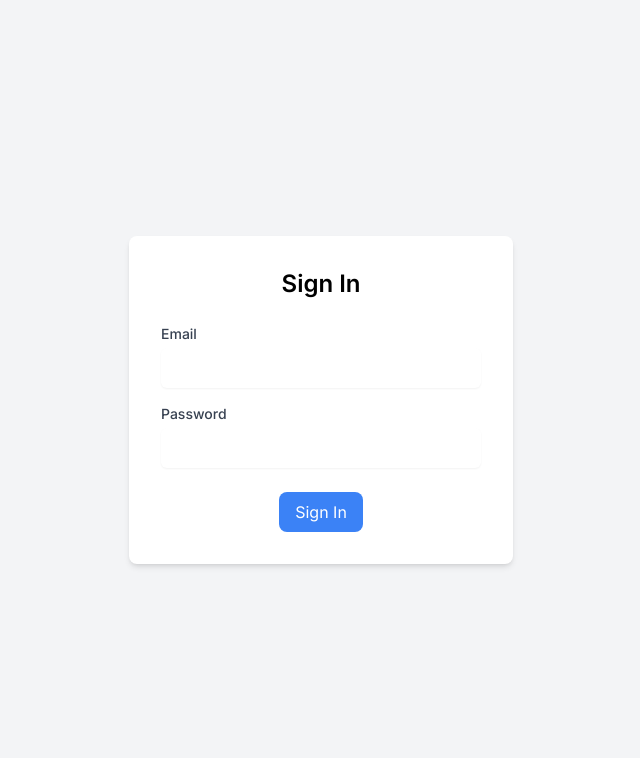
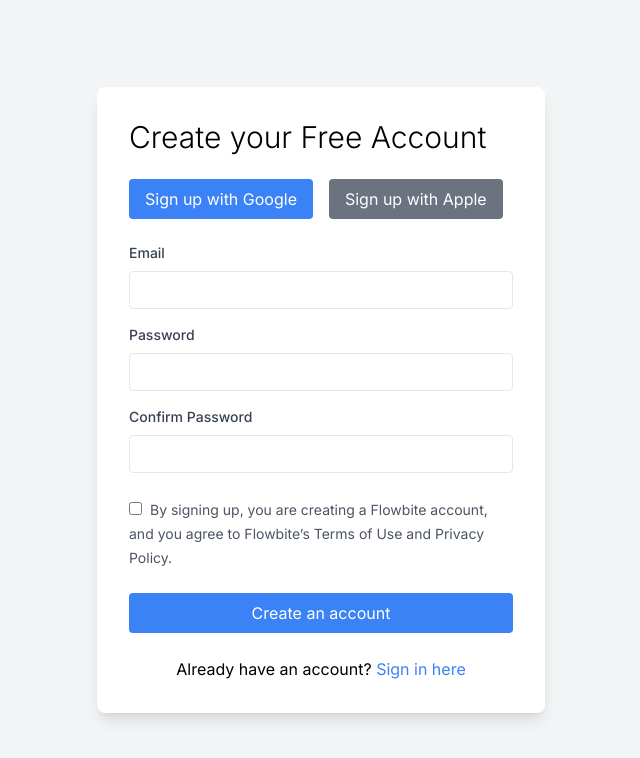
Before and after one commit to subashprj55/dokan, a Next.js app: page /signIn in a window 1280 px wide. Shown: the top 758 px of the page, without its empty margins (319-959 px from the left). Built offline with nearby package versions, Linux system fonts and the light colour scheme.

Commit message:
signup page

```diff
--- a/src/app/page.tsx
+++ b/src/app/page.tsx
@@ -129,6 +129,7 @@ const Futures = () => {
                 {/* image */}
                 <div className="w-auto h-[200px]">
                   <Image
+                    className=" rounded-lg"
                     alt={imageDescription}
                     src={imageSrc}
                     width={0}
--- a/src/app/signIn/page.tsx
+++ b/src/app/signIn/page.tsx
@@ -5,66 +5,84 @@ import { useState } from 'react'
 const SignInPage = () => {
   const [email, setEmail] = useState('')
   const [password, setPassword] = useState('')
-  const [error, setError] = useState('')
+  const [confirmPassword, setConfirmPassword] = useState('')
 
-  const handleSubmit = async (e: any) => {
-    e.preventDefault()
-
-    // Simulated authentication logic
-    if (email === 'user@example.com' && password === 'password') {
-      // router.push('/dashboard'); // Redirect to dashboard on successful login
-    } else {
-      setError('Invalid email or password')
-    }
+  const handleSignUp = () => {
+    // Perform sign-up logic here
+    console.log('Signing up...')
   }
 
   return (
-    <div className="flex items-center justify-center min-h-screen bg-gray-100">
-      <div className="bg-white p-8 rounded-lg shadow-md w-96">
-        <h2 className="text-2xl font-semibold mb-6 text-center">Sign In</h2>
-        {error && <p className="text-red-500 mb-4">{error}</p>}
-        <form onSubmit={handleSubmit}>
+    <div className="bg-gray-100 min-h-screen flex flex-col justify-center items-center">
+      <div className="bg-white p-8 rounded-lg shadow-lg max-w-md w-full">
+        <h2 className="text-3xl font-light mb-6">Create your Free Account</h2>
+        <div className="mb-6 flex flex-col md:flex-row md:space-x-4">
+          <button className="bg-blue-500 text-white py-2 px-4 rounded mb-4 md:mb-0">
+            Sign up with Google
+          </button>
+          <button className="bg-gray-500 text-white py-2 px-4 rounded mb-4 md:mb-0">
+            Sign up with Apple
+          </button>
+        </div>
+
+        <form onSubmit={handleSignUp} className="w-full">
           <div className="mb-4">
-            <label
-              htmlFor="email"
-              className="block text-sm font-medium text-gray-700"
-            >
+            <label className="block text-gray-700 text-sm font-medium mb-2">
               Email
             </label>
             <input
               type="email"
-              id="email"
-              name="email"
               value={email}
               onChange={(e) => setEmail(e.target.value)}
-              className="mt-1 p-2 block w-full rounded-md border-gray-300 shadow-sm focus:ring focus:ring-blue-200 focus:border-blue-500"
+              className="appearance-none border rounded w-full py-2 px-3 text-gray-700 leading-tight focus:outline-none focus:shadow-outline"
+              required
             />
           </div>
-          <div className="mb-6">
-            <label
-              htmlFor="password"
-              className="block text-sm font-medium text-gray-700"
-            >
+          <div className="mb-4">
+            <label className="block text-gray-700 text-sm font-medium mb-2">
               Password
             </label>
             <input
               type="password"
-              id="password"
-              name="password"
               value={password}
               onChange={(e) => setPassword(e.target.value)}
-              className="mt-1 p-2 block w-full rounded-md border-gray-300 shadow-sm focus:ring focus:ring-blue-200 focus:border-blue-500"
+              className="appearance-none border rounded w-full py-2 px-3 text-gray-700 leading-tight focus:outline-none focus:shadow-outline"
+              required
             />
           </div>
-          <div className="flex justify-center">
-            <button
-              type="submit"
-              className="bg-blue-500 text-white px-4 py-2 rounded-lg hover:bg-blue-600 focus:outline-none focus:ring focus:ring-blue-200 focus:border-blue-500"
-            >
-              Sign In
-            </button>
+          <div className="mb-6">
+            <label className="block text-gray-700 text-sm font-medium mb-2">
+              Confirm Password
+            </label>
+            <input
+              type="password"
+              value={confirmPassword}
+              onChange={(e) => setConfirmPassword(e.target.value)}
+              className="appearance-none border rounded w-full py-2 px-3 text-gray-700 leading-tight focus:outline-none focus:shadow-outline"
+              required
+            />
           </div>
+          <div className="mb-6">
+            <input type="checkbox" className="mr-2 leading-tight" required />
+            <span className="text-sm text-gray-600">
+              By signing up, you are creating a Flowbite account, and you agree
+              to Flowbite’s Terms of Use and Privacy Policy.
+            </span>
+          </div>
+          <button
+            type="submit"
+            className="bg-blue-500 hover:bg-blue-700 text-white py-2 px-4 rounded w-full focus:outline-none focus:shadow-outline"
+          >
+            Create an account
+          </button>
         </form>
+
+        <div className="mt-6 text-center">
+          Already have an account?{' '}
+          <a href="#" className="text-blue-500 hover:underline">
+            Sign in here
+          </a>
+        </div>
       </div>
     </div>
   )
```
